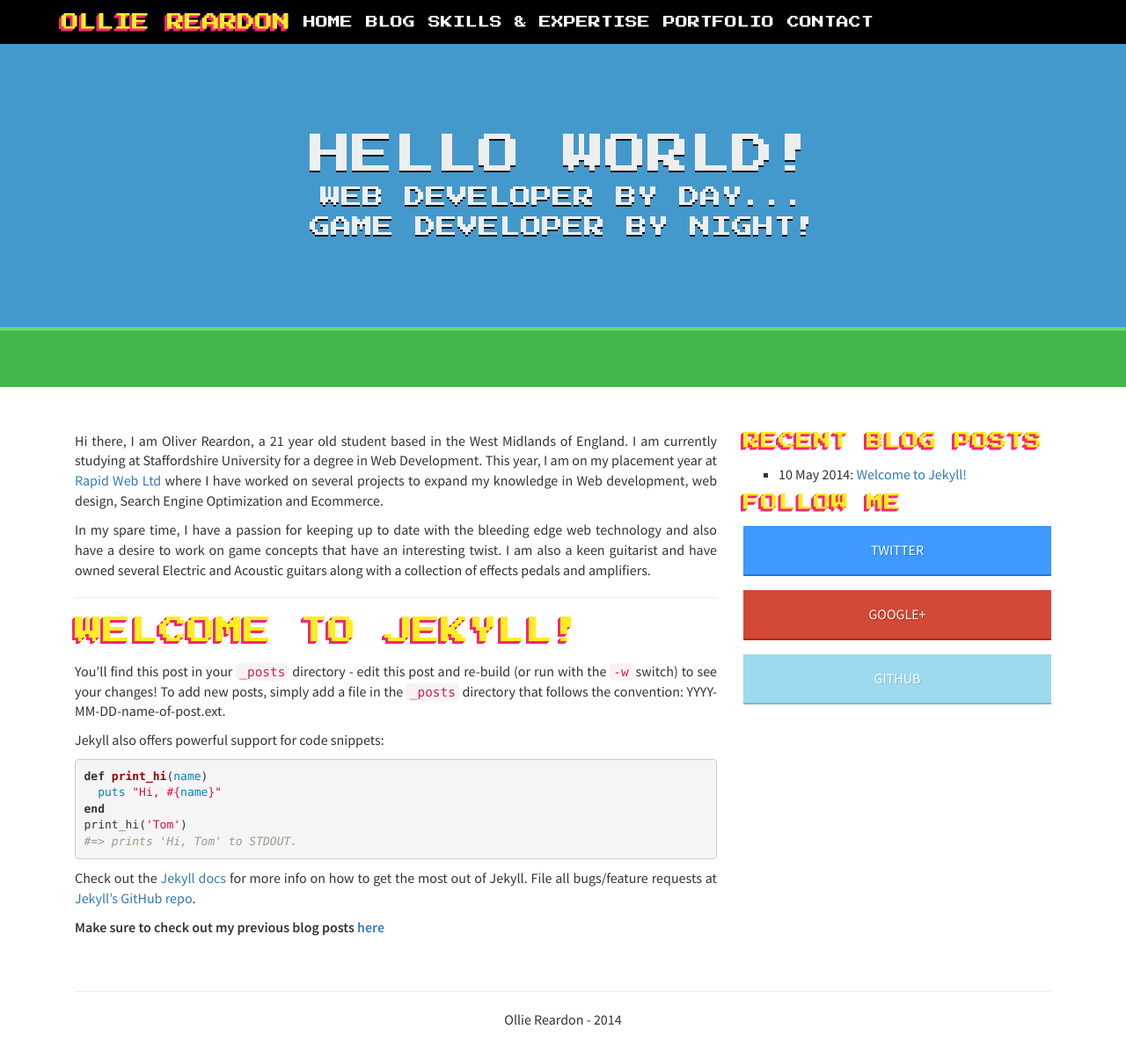
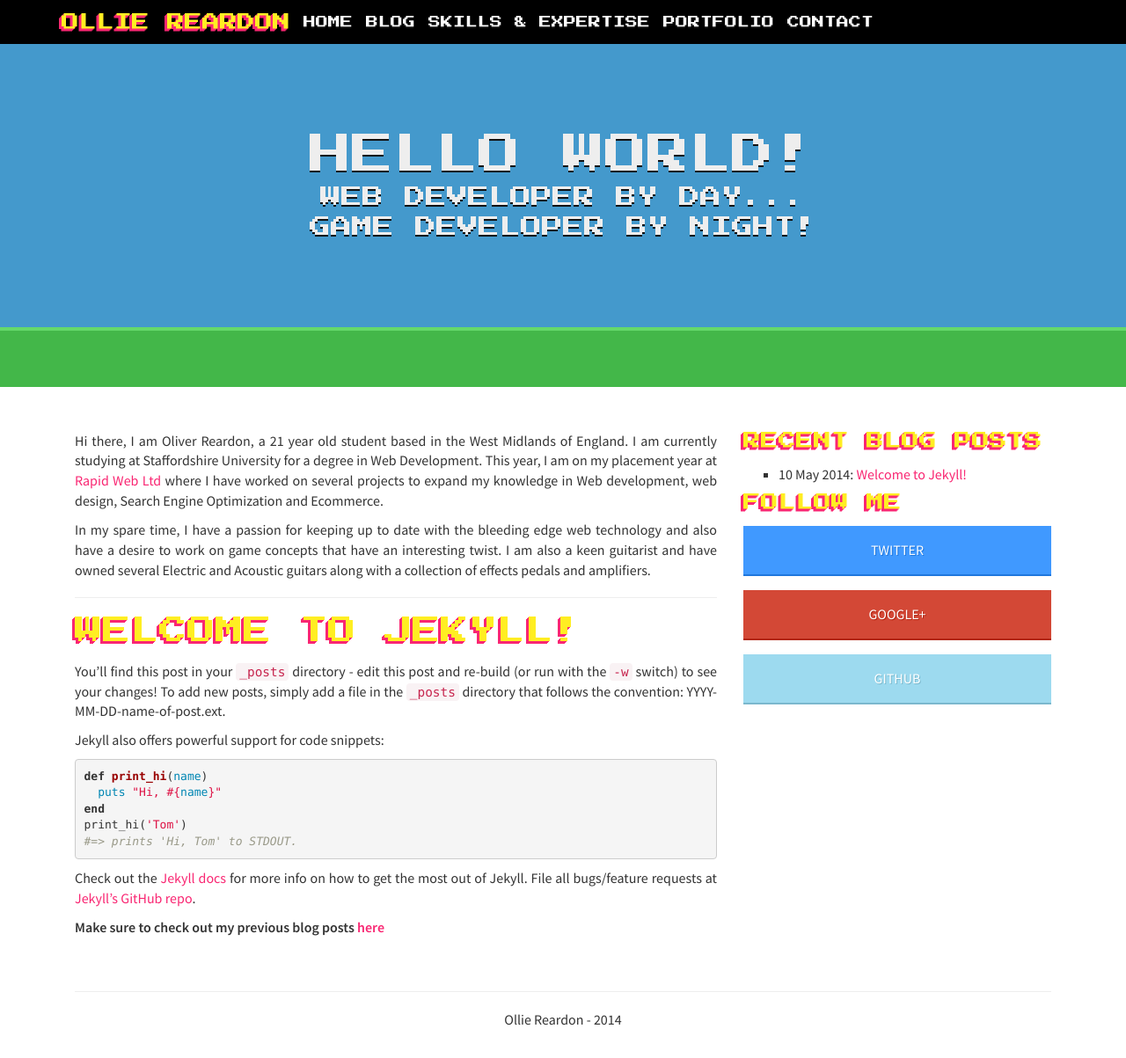
Before and after one commit to ojdon/ojdon.github.io, a Jekyll site: the page built from index.html, in a window 1280 px wide. Shown: the whole page at 88% size. Built offline with Jekyll 4.4.1, drawn with Linux system fonts in a browser that asks for light colours; nearby versions of some CDN libraries; Markdown is read by kramdown in place of the engine named in the settings.

Commit message:
Link colour changed.

```diff
--- a/css/style.css
+++ b/css/style.css
@@ -30,7 +30,11 @@
         opacity: 1;
     }
 }
+a {
+	color: #F92672;
+}
 a:hover {
+	color: #B50230;
 	text-decoration: none;
 }
 html { font-size: 62.5%; }
```
